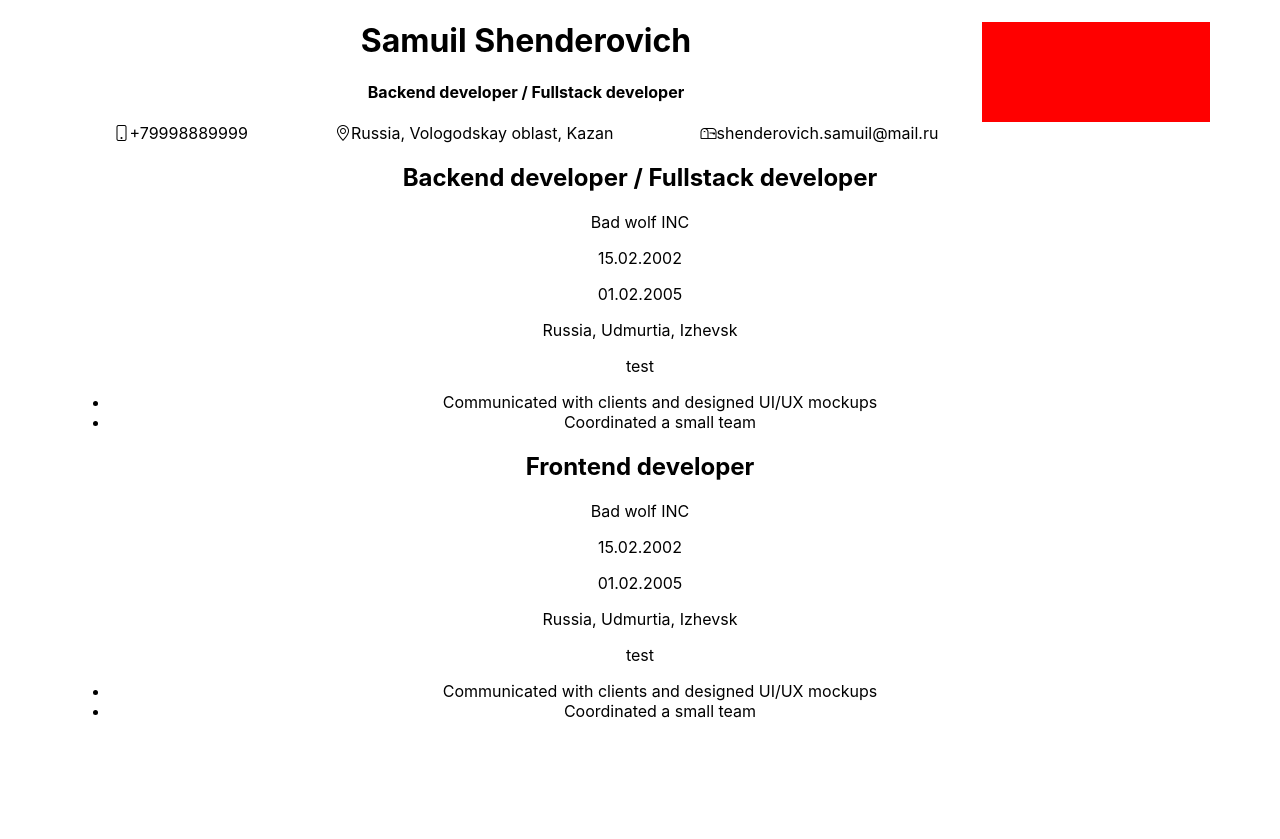
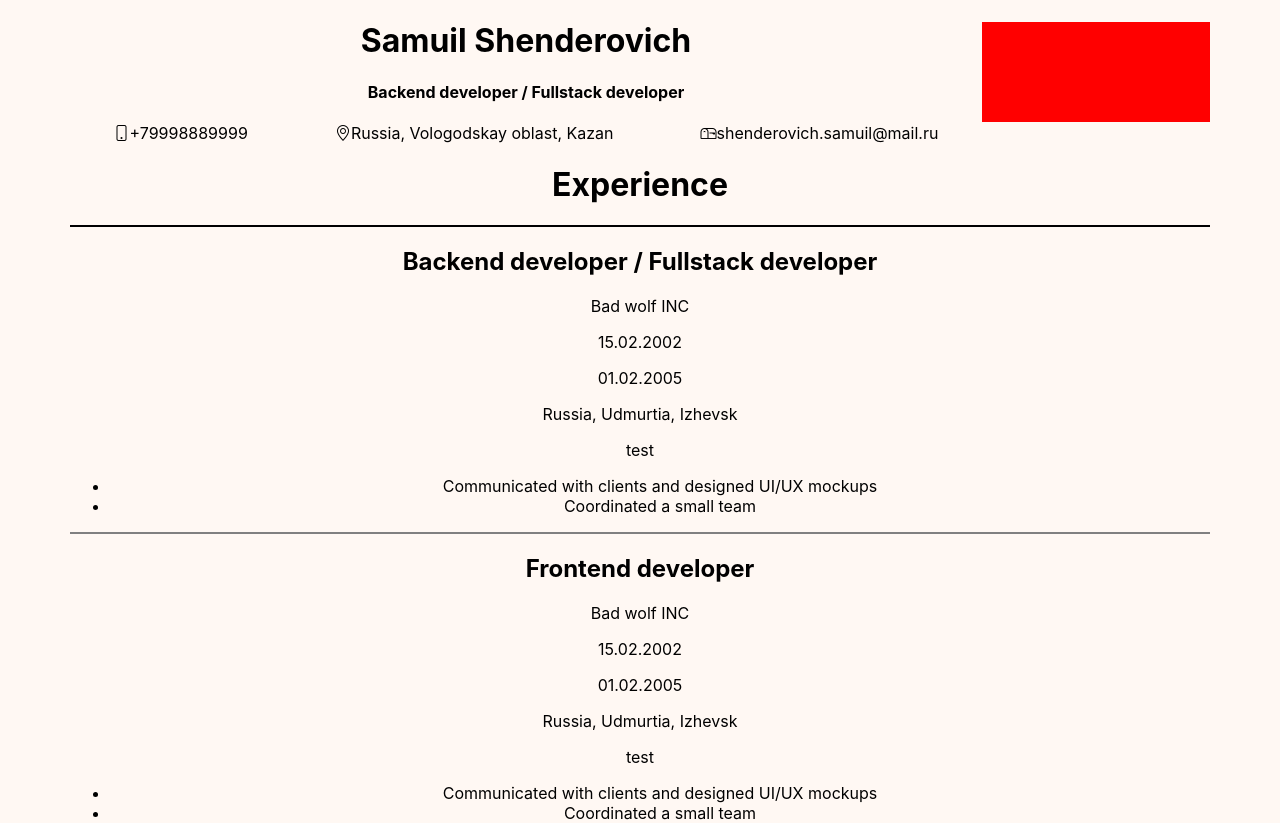
Before and after one commit to v-buldakov/new_resume, a React (Create React App) app: page / in a window 1280 px wide. Before the commit the page ends 800 px from the top, so only its background shows below. Built offline with nearby package versions, Linux system fonts and the light colour scheme.

Commit message:
доп данные, правка стилей. расширены компоненты

```diff
--- a/src/App.css
+++ b/src/App.css
@@ -1,5 +1,6 @@
 .App {
   text-align: center;
+  background-color: #FFF8F3;
 }
 
 .App-logo {
@@ -36,3 +37,15 @@
     transform: rotate(360deg);
   }
 }
+
+.experienceHeader {
+  border-bottom: black solid 2px;
+}
+
+.experienceListItem {
+  border-top: 2px solid gray;
+}
+
+.experienceListItem:first-child {
+  border-top: transparent;
+}
--- a/src/components/ExperienceListItem.js
+++ b/src/components/ExperienceListItem.js
@@ -1,9 +1,10 @@
-function ExperienceListItem({data}){
+function ExperienceListItem({data, index}){
     const ulData = [];
     data.fullInformation.fullInformation.forEach(element => {
         ulData.push(<li>{element}</li>);
     });
-    return (<div>
+    const addClass = index !== 0 ? "experienceListItem" : "";
+    return (<div className={addClass}>
         <h2>{data.position}</h2>
         <p>{data.company}</p>
         <p>{data.startDate}</p>
--- a/src/components/ResumeBodyComponent.js
+++ b/src/components/ResumeBodyComponent.js
@@ -1,7 +1,9 @@
-import ExperienceListItem from "./ExperienceListItem";
+import ResumeExperienceComponent from "./ResumeExperienceComponent";
+import ResumeSideBar from "./ResumeSideBar";
 
 export default function ResumeBodyComponent({user}) {
-    const experience = [];
-    user.experience.forEach(el => experience.push(<ExperienceListItem data={el} />));
-    return (<div>{experience}</div>);
+    return (<div>
+        <ResumeExperienceComponent experience={user.experience}></ResumeExperienceComponent>
+        <ResumeSideBar></ResumeSideBar>
+    </div>);
 }
--- /dev/null
+++ b/src/components/ResumeExperienceComponent.js
@@ -0,0 +1,12 @@
+import ExperienceListItem from "./ExperienceListItem";
+
+function ResumeExperienceComponent({experience}){
+    const experienceArray = [];
+    experience.forEach((el, index) => experienceArray.push(<ExperienceListItem data={el} index={index} />));
+    return (<div>
+        <div className="experienceHeader"><h1>Experience</h1></div>
+        {experienceArray}
+        </div>);
+}
+
+export default ResumeExperienceComponent;
--- /dev/null
+++ b/src/components/ResumeSideBar.js
@@ -0,0 +1,5 @@
+function ResumeSideBar(){
+
+}
+
+export default ResumeSideBar;
--- /dev/null
+++ b/src/components/ResumeSideBarLanguage.js
@@ -0,0 +1,5 @@
+function ResumeSideBarLanguage(){
+
+}
+
+export default ResumeSideBarLanguage;
--- /dev/null
+++ b/src/components/ResumeSideBarSkills.js
@@ -0,0 +1,5 @@
+function ResumeSideBarSkills(){
+
+}
+
+export default ResumeSideBarSkills;
--- /dev/null
+++ b/src/components/ResumeSideBarSummary.js
@@ -0,0 +1,5 @@
+function ResumeSideBarSummary(){
+
+}
+
+export default ResumeSideBarSummary;
--- a/src/data.json
+++ b/src/data.json
@@ -15,7 +15,7 @@
             "value": "shenderovich.samuil@mail.ru"
         }
     ],
-    "summary": "More than 8 years of production experience",
+    "summary": "I'm seasoned front-end developer with strong sense for aesthetics and interactions",
     "skills":[
         {
             "type": "Coding",
```
